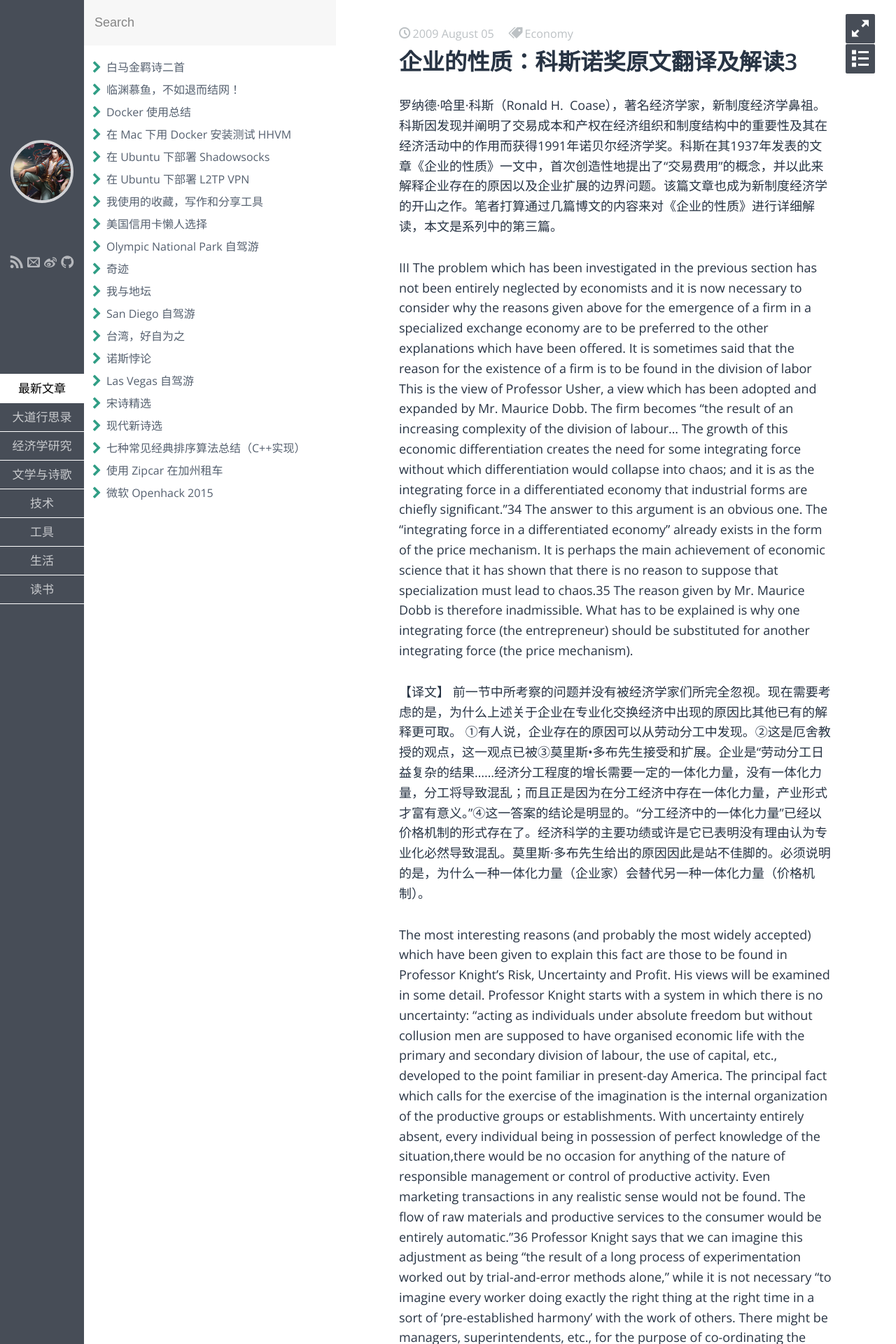
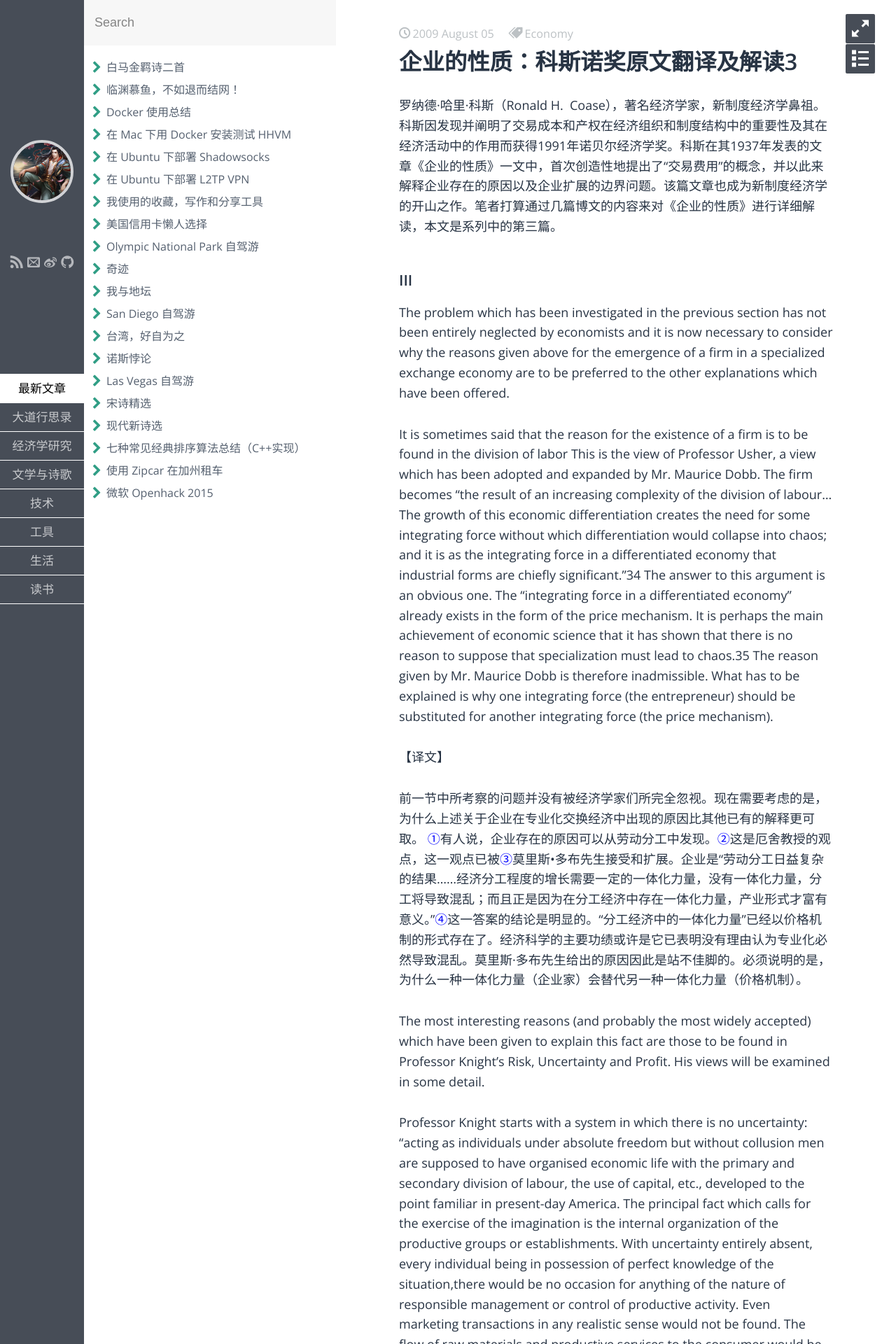
Before and after one commit to fzuo/baimafujinji, a Jekyll site: the page built from _posts/economy/2009-08-05-nature-of-firm-03.md, in a window 1280 px wide. Shown: the top 1920 px of the page at 70% size. Built offline with Jekyll 4.4.1, drawn with Linux system fonts in a browser that asks for light colours; some web fonts are replaced; some of the changed text lies outside the part shown.

Commit message:
Update 2009-08-05-nature-of-firm-03.md

```diff
--- a/_posts/economy/2009-08-05-nature-of-firm-03.md
+++ b/_posts/economy/2009-08-05-nature-of-firm-03.md
@@ -9,28 +9,34 @@
 罗纳德·哈里·科斯（Ronald H.  Coase），著名经济学家，新制度经济学鼻祖。科斯因发现并阐明了交易成本和产权在经济组织和制度结构中的重要性及其在经济活动中的作用而获得1991年诺贝尔经济学奖。科斯在其1937年发表的文章《企业的性质》一文中，首次创造性地提出了“交易费用”的概念，并以此来解释企业存在的原因以及企业扩展的边界问题。该篇文章也成为新制度经济学的开山之作。笔者打算通过几篇博文的内容来对《企业的性质》进行详细解读，本文是系列中的第三篇。
 
 
-III
+### III
+
 The problem which has been investigated in the previous section has not been entirely neglected by economists and it is now necessary to consider why the reasons given above for the emergence of a firm in a specialized exchange economy are to be preferred to the other explanations which have been offered.
+
 It is sometimes said that the reason for the existence of a firm is to be found in the division of labor This is the view of Professor Usher, a view which has been adopted and expanded by Mr. Maurice Dobb. The firm becomes "the result of an increasing complexity of the division of labour… The growth of this economic differentiation creates the need for some integrating force without which differentiation would collapse into chaos; and it is as the integrating force in a differentiated economy that industrial forms are chiefly significant."34 The answer to this argument is an obvious one. The "integrating force in a differentiated economy" already exists in the form of the price mechanism. It is perhaps the main achievement of economic science that it has shown that there is no reason to suppose that specialization must lead to chaos.35 The reason given by Mr. Maurice Dobb is therefore inadmissible. What has to be explained is why one integrating force (the entrepreneur) should be substituted for another integrating force (the price mechanism).
 
 【译文】
+
 前一节中所考察的问题并没有被经济学家们所完全忽视。现在需要考虑的是，为什么上述关于企业在专业化交换经济中出现的原因比其他已有的解释更可取。
-①有人说，企业存在的原因可以从劳动分工中发现。②这是厄舍教授的观点，这一观点已被③莫里斯•多布先生接受和扩展。企业是“劳动分工日益复杂的结果……经济分工程度的增长需要一定的一体化力量，没有一体化力量，分工将导致混乱；而且正是因为在分工经济中存在一体化力量，产业形式才富有意义。”④这一答案的结论是明显的。“分工经济中的一体化力量”已经以价格机制的形式存在了。经济科学的主要功绩或许是它已表明没有理由认为专业化必然导致混乱。莫里斯·多布先生给出的原因因此是站不佳脚的。必须说明的是，为什么一种一体化力量（企业家）会替代另一种一体化力量（价格机制）。
+<span style="color:blue">①</span>有人说，企业存在的原因可以从劳动分工中发现。<span style="color:blue">②</span>这是厄舍教授的观点，这一观点已被<span style="color:blue">③</span>莫里斯•多布先生接受和扩展。企业是“劳动分工日益复杂的结果……经济分工程度的增长需要一定的一体化力量，没有一体化力量，分工将导致混乱；而且正是因为在分工经济中存在一体化力量，产业形式才富有意义。”<span style="color:blue">④</span>这一答案的结论是明显的。“分工经济中的一体化力量”已经以价格机制的形式存在了。经济科学的主要功绩或许是它已表明没有理由认为专业化必然导致混乱。莫里斯·多布先生给出的原因因此是站不佳脚的。必须说明的是，为什么一种一体化力量（企业家）会替代另一种一体化力量（价格机制）。
 
 The most interesting reasons (and probably the most widely accepted) which have been given to explain this fact are those to be found in Professor Knight's Risk, Uncertainty and Profit. His views will be examined in some detail.
+
 Professor Knight starts with a system in which there is no uncertainty: “acting as individuals under absolute freedom but without collusion men are supposed to have organised economic life with the primary and secondary division of labour, the use of capital, etc., developed to the point familiar in present-day America. The principal fact which calls for the exercise of the imagination is the internal organization of the productive groups or establishments. With uncertainty entirely absent, every individual being in possession of perfect knowledge of the situation,there would be no occasion for anything of the nature of responsible management or control of productive activity. Even marketing transactions in any realistic sense would not be found. The flow of raw materials and productive services to the consumer would be entirely automatic.”36
+
 Professor Knight says that we can imagine this adjustment as being "the result of a long process of experimentation worked out by trial-and-error methods alone," while it is not necessary "to imagine every worker doing exactly the right thing at the right time in a sort of 'pre-established harmony' with the work of others. There might be managers, superintendents, etc., for the purpose of co-ordinating the activities of individuals," though these managers would be performing a purely routine function, "without responsibility of any sort."37
+
 
 【译文】
 
-
-在奈特教授的《风险、不确定性和利润》一书中可以找到已有的说明这一事实的最有意思的（也可能是最广为接受的）理由。他的观点将详细说明如下。⑤奈特教授从不存在不确定性的体制开始说明：“个体在绝对自由而没有合谋人的情形下的行动，应该是通过劳动的一级和二级分工及资本的使用等来组织经济生活，这在今天的美国已发展到广为人知的程度。能唤起人们想象力的基本事实是生产团体和行政机构的内部组织。当不确定性完全不存在时，每个个人都能够掌握有关势态的全部知识，任何责任管理的性质和对生产活动的控制就都没有必要了。甚至任何现实意义上的市场交易也将不复存在。未经加工的原材料和生产服务流向消费者将完全是自动的。”
+在奈特教授的《风险、不确定性和利润》一书中可以找到已有的说明这一事实的最有意思的（也可能是最广为接受的）理由。他的观点将详细说明如下。<span style="color:blue">⑤</span>奈特教授从不存在不确定性的体制开始说明：“个体在绝对自由而没有合谋人的情形下的行动，应该是通过劳动的一级和二级分工及资本的使用等来组织经济生活，这在今天的美国已发展到广为人知的程度。能唤起人们想象力的基本事实是生产团体和行政机构的内部组织。当不确定性完全不存在时，每个个人都能够掌握有关势态的全部知识，任何责任管理的性质和对生产活动的控制就都没有必要了。甚至任何现实意义上的市场交易也将不复存在。未经加工的原材料和生产服务流向消费者将完全是自动的。”
 奈特教授说，我们可以想象这种协调是“单靠试错法发挥作用的长期实践过程的结果，”没有必要“去想象每个工人处于与他人的工作有关的‘事先建立起的和谐’气氛中在恰当的时间里准确无误地做着恰当的工作。那里或许有旨在协调个人活动的管理者和监督者等”这些管理者仅承担单纯的日常职能，“没有任何性质的责任。”
 
 Professor Knight then continues: “With the introduction of uncertainty-the fact of ignorance and the necessity of acting upon opinion rather than knowledge-into this Eden-like situation, its character is entirely changed. . . . With uncertainty present doing things, the actual execution of activity, becomes in a real sense a secondary part of life; the primary problem or function is deciding what to do and how to do it.” This fact of uncertainty brings about the two most important characteristics of social organization.
 
 【译文】
-奈特教授接着说：“把不确定性，无知的事实和只靠判断而不靠知识进行行动的必要性，导入伊甸园式的情形中，其特征会完全改观……伴随着不确定性的存在而行事，行动的实际执行在现实意义上变成生活的次要部分了，而首要的问题和职能是决定做什么和怎样去做。”   ⑥不确定性的事实带来了有关社会组织的两个最重要的特征。
+
+奈特教授接着说：“把不确定性，无知的事实和只靠判断而不靠知识进行行动的必要性，导入伊甸园式的情形中，其特征会完全改观……伴随着不确定性的存在而行事，行动的实际执行在现实意义上变成生活的次要部分了，而首要的问题和职能是决定做什么和怎样去做。”  <span style="color:blue">⑥</span>不确定性的事实带来了有关社会组织的两个最重要的特征。
 
 In the first place, goods are produced for a market, on the basis of entirely impersonal prediction of wants, not for the satisfaction of the wants of the producers themselves. The producer takes the responsibility of forecasting the consumers' wants. In the second place, the work of forecasting and at the same time a large part of the technological direction and control of production are still further concentrated upon a very narrow class of the producers, and we meet with a new economic functionary, the entrepreneur. . . . When uncertainty is present and the task of deciding what to do and how to do it takes the ascendancy over that of execution the internal organization of the productive groups is no longer a matter of indifference or a mechanical detail. Centralisation of this deciding and controlling function is imperative, a process of "cephalisation" is inevitable.39
 
@@ -38,6 +44,7 @@
 
 
 【译文】
+
 “第一，物品是为市场而生产的，其基础是完全非个人的需求预测，而不是为满足生产者自己的需要。生产者承担了预测消费者需求的责任。第二，预测工作和与此同时的对生产的技术指导和控制的大部分会进一步集中在一小部分生产者那里，由此出现了新的经济工作人员——企业家。……当存在不确定性时，决定做什么和怎么做的任务相对于其实施处于支配地位，生产团体的内部组织不再是无关紧要的事情和机械性的细节。决策和控制功能的集中化是亟需的，一个‘头领化’的过程不可避免。”
 最根本的变化是：“在这种体制下，自信者和冒险家承担风险或保证动摇者和胆小鬼获得一定的收入，以此作为对实际结果进行分配的交换……出于人类的天性，我们知道，一个人保证另一个人行动的特定结果而没有赋予其支配他人工作的权力是不现实的和非常罕见的。另一方面，没有这样的保证，后者不会将自己置于前者的指挥之下……功能的多层次专业化的结果是企业和产业的工资制度，它在世界上的存在是不确定性这一事实的直接结果。”
 
@@ -48,30 +55,48 @@
 【译文】
 
 这些引语表明了奈特教授的理论的实质。不确定性的存在意味着人们不得不预测未来的需要。因此出现了一个特殊阶层，他们向他人支付有保证的工资，并以此控制他人的行动。因为良好的判断力通常与一个人对其判断力的自信心相联系，所以这个特殊阶层起着作用。
-⑦奈特教授似乎给自己留下了几个需要商榷的题目。首先，正如他自己指出的，某些人具有较好的判断力和知识这一事实并不意味着他们只能从亲自参加生产中获得收入。他们可以出卖建议和知识。每－个企业都买下了一大帮顾问的劳务。我们可以想象－个所有的建议和知识都是按需购买的体制。其次，通过与正在进行生产的人缔结契约而不是主动地参加生产也能以较好的知识和判断力获得报酬。商人购买期货即为一例。但这只不过说明，给予完成的某些行为以报酬保证而没有去指挥这些行为的完成，是完全可能的。⑧奈特教授说“基于人类的天性，我们知道，一个人保证另一个人行动的特定结果而没有赋予其支配他人工作的权力是不现实的和非常罕见的，”这显然是不正确的。大部分工作是根据契约去做的，就是说，契约保证给缔约人的某些行为以一定的收益。但这并没包含任何支配。然而，这确实意味着相对价格制度发生了变化，并将出现生产要素的重新安排。奈特教授提到的“没有这样的保证，后者不会将自己置于前者的指挥之下”这一事实与我们正在考察的问题无关。最后，值得注意的是，奈特教授认为“即使在不存在不确定性的经济体制中，仍存在协调者，尽管他们仅承担日常工作的职能。⑨奈特教授迅速补充说他们将“没有任何性质的责任”，于是问题出现了：谁给他们报酬？，为什么？奈特教授似乎从末说明价格机制被替代的原因。
+
+<span style="color:blue">⑦</span>奈特教授似乎给自己留下了几个需要商榷的题目。首先，正如他自己指出的，某些人具有较好的判断力和知识这一事实并不意味着他们只能从亲自参加生产中获得收入。他们可以出卖建议和知识。每－个企业都买下了一大帮顾问的劳务。我们可以想象－个所有的建议和知识都是按需购买的体制。其次，通过与正在进行生产的人缔结契约而不是主动地参加生产也能以较好的知识和判断力获得报酬。商人购买期货即为一例。但这只不过说明，给予完成的某些行为以报酬保证而没有去指挥这些行为的完成，是完全可能的。<span style="color:blue">⑧</span>奈特教授说“基于人类的天性，我们知道，一个人保证另一个人行动的特定结果而没有赋予其支配他人工作的权力是不现实的和非常罕见的，”这显然是不正确的。大部分工作是根据契约去做的，就是说，契约保证给缔约人的某些行为以一定的收益。但这并没包含任何支配。然而，这确实意味着相对价格制度发生了变化，并将出现生产要素的重新安排。奈特教授提到的“没有这样的保证，后者不会将自己置于前者的指挥之下”这一事实与我们正在考察的问题无关。最后，值得注意的是，奈特教授认为“即使在不存在不确定性的经济体制中，仍存在协调者，尽管他们仅承担日常工作的职能。<span style="color:blue">⑨</span>奈特教授迅速补充说他们将“没有任何性质的责任”，于是问题出现了：谁给他们报酬？，为什么？奈特教授似乎从末说明价格机制被替代的原因。
 
 【注解】11：
-①科斯在这里继续讨论企业存在的原因，他主要归纳了厄舍教授、莫里斯·多布先生和奈特教授三人关于企业存在分析的不同观点。
-②厄舍教授关于企业存在的观点是：劳动分工
-③莫里斯·多布关于企业存在的观点是：“劳动分工日益复杂的结果……”莫里斯·多布推进了厄舍教授的理论在于“经济分工程度的增长需要一定的一体化力量，没有一体化力量，分工将导致混乱；而且正是因为在分工经济中存在一体化力量，产业形式才富有意义。”
-④科斯针对厄舍教授和莫里斯·多布关于企业存在的观点进行了反驳，他讲到莫里斯·多布的“分工经济中的一体化力量”在现实世界中已经转变为价格机制的形式而存在。那么，“分工经济中的一体化力量”能够保证分工不会混乱，价格机制这种形式就会导致社会分工混乱吗？显然不是。
-⑤奈特教授关于企业存在的观点是：在完全自由经济体制下，任何企业的存在都是因为“劳动的一级和二级分工及资本的使用”这个原因。如果“当不确定性完全不存在时”，企业也就不会存在。在现实社会中到处都存在“不确定性”，正因为这种不确定性的存在，所以，才导致企业的存在。
-劳动分工：组织生产的一种方法，让每个劳动力专门从事生产过程的某一部分。劳动专业化能导致更高的总产出，因为劳动者可以更熟练地完成某些加工任务，而且还能引人更专业化的机器设备来完成精度更高的工作。
-⑥奈特教授关于企业特征的观点是：企业存在两种特征，其一，企业对消费者需求的预测；其二，决策和控制功能的集中化。为了降低“不确定性”对企业造成的风险，企业必须由一个富有能力的人员来组织企业内部的分工和协调。
-⑦科斯指出奈特教授没有完全解决的课题有两个，第一，企业是否需要建立咨询顾问体制的问题；第二，企业是否可以从内部挖掘这类咨询顾问人员的问题。
-⑧科斯指出奈特教授关于企业存在和企业组织的观点是：奈特教授认为只有契约以及在契约中明确个人的权利和报酬。
-⑨关于企业的性质是价格机制被取代的科斯观点，在奈特教授关于企业的性质论述中没有得到体现提出了质疑。
+
+<span style="color:blue">①科斯在这里继续讨论企业存在的原因，他主要归纳了厄舍教授、莫里斯·多布先生和奈特教授三人关于企业存在分析的不同观点。</span>
+
+<span style="color:blue">②厄舍教授关于企业存在的观点是：劳动分工。</span>
+
+<span style="color:blue">③莫里斯·多布关于企业存在的观点是：“劳动分工日益复杂的结果……”莫里斯·多布推进了厄舍教授的理论在于“经济分工程度的增长需要一定的一体化力量，没有一体化力量，分工将导致混乱；而且正是因为在分工经济中存在一体化力量，产业形式才富有意义。”</span>
+
+<span style="color:blue">④科斯针对厄舍教授和莫里斯·多布关于企业存在的观点进行了反驳，他讲到莫里斯·多布的“分工经济中的一体化力量”在现实世界中已经转变为价格机制的形式而存在。那么，“分工经济中的一体化力量”能够保证分工不会混乱，价格机制这种形式就会导致社会分工混乱吗？显然不是。</span>
+
+<span style="color:blue">⑤奈特教授关于企业存在的观点是：在完全自由经济体制下，任何企业的存在都是因为“劳动的一级和二级分工及资本的使用”这个原因。如果“当不确定性完全不存在时”，企业也就不会存在。在现实社会中到处都存在“不确定性”，正因为这种不确定性的存在，所以，才导致企业的存在。</span>
+
+<span style="color:blue">劳动分工：组织生产的一种方法，让每个劳动力专门从事生产过程的某一部分。劳动专业化能导致更高的总产出，因为劳动者可以更熟练地完成某些加工任务，而且还能引人更专业化的机器设备来完成精度更高的工作。</span>
+
+<span style="color:blue">⑥奈特教授关于企业特征的观点是：企业存在两种特征，其一，企业对消费者需求的预测；其二，决策和控制功能的集中化。为了降低“不确定性”对企业造成的风险，企业必须由一个富有能力的人员来组织企业内部的分工和协调。</span>
+
+<span style="color:blue">⑦科斯指出奈特教授没有完全解决的课题有两个，第一，企业是否需要建立咨询顾问体制的问题；第二，企业是否可以从内部挖掘这类咨询顾问人员的问题。</span>
+
+<span style="color:blue">⑧科斯指出奈特教授关于企业存在和企业组织的观点是：奈特教授认为只有契约以及在契约中明确个人的权利和报酬。</span>
+
+<span style="color:blue">⑨关于企业的性质是价格机制被取代的科斯观点，在奈特教授关于企业的性质论述中没有得到体现提出了质疑。</span>
 
 【评注】
-Part 3：阐明企业的本质
 
-文章的第三部分主要是对已有研究文献（主要是对奈特教授《风险、不确定性和利润》一书的相关论点）的述评，并指出，奈特教授实际上并没有指出价格机制会被替代的原因。
-企业的基本特征
-              - 劳动分工不是企业的特征
-              - “不确定性”也不能用来说明企业特征
-              - “企业对消费者需求的预测”和“决策和控制功能的集中化”也不能代表企业的特征。
-              - “只有契约以及在契约中明确个人的权利和报酬”同样不是企业的特征
-              - 企业的特征就是“价格机制被企业取代”
+### Part 3：阐明企业的本质
+
+* 文章的第三部分主要是对已有研究文献（主要是对奈特教授《风险、不确定性和利润》一书的相关论点）的述评，并指出，奈特教授实际上并没有指出价格机制会被替代的原因。
+
+* 企业的基本特征：
+
+    * 劳动分工不是企业的特征。
+
+    * “不确定性”也不能用来说明企业特征。
+
+    * “企业对消费者需求的预测”和“决策和控制功能的集中化”也不能代表企业的特征。
+
+    *  “只有契约以及在契约中明确个人的权利和报酬”同样不是企业的特征。
+
+    * 企业的特征就是“价格机制被企业取代”。
 
 
 
```
